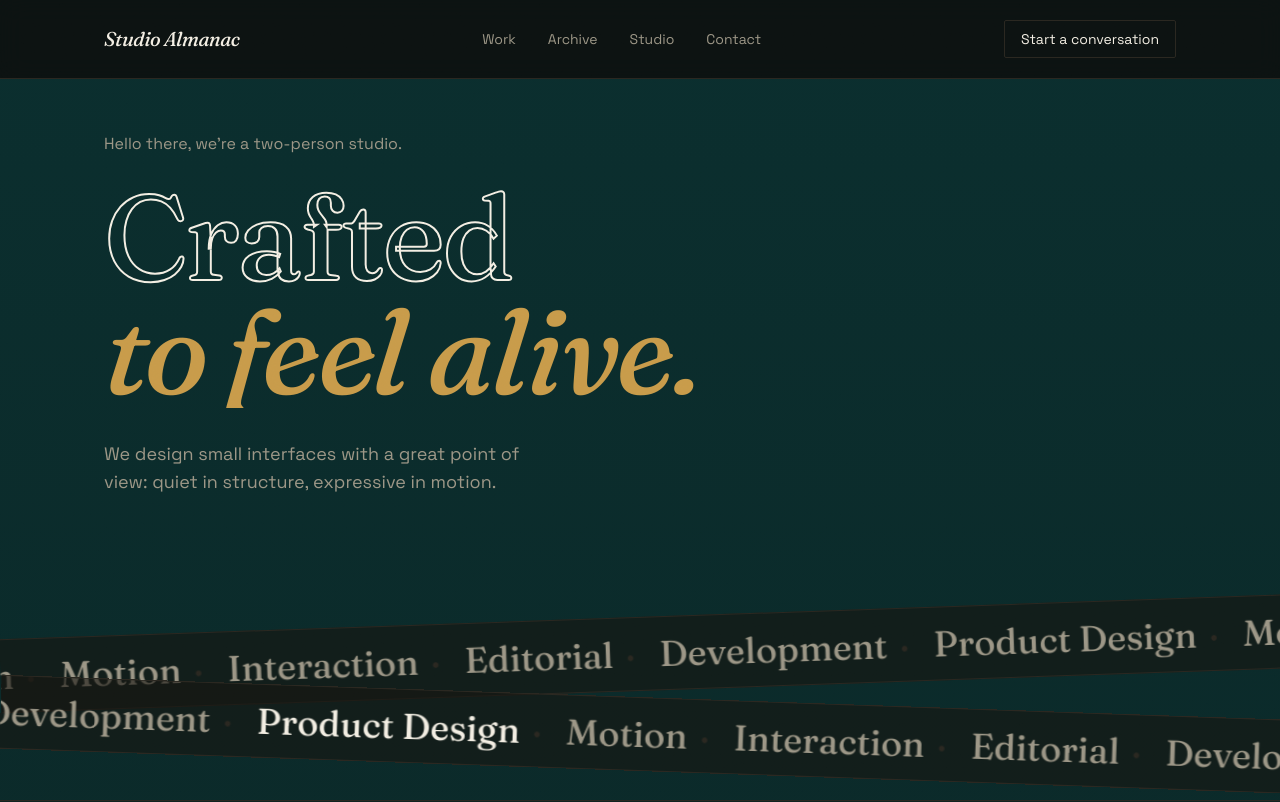
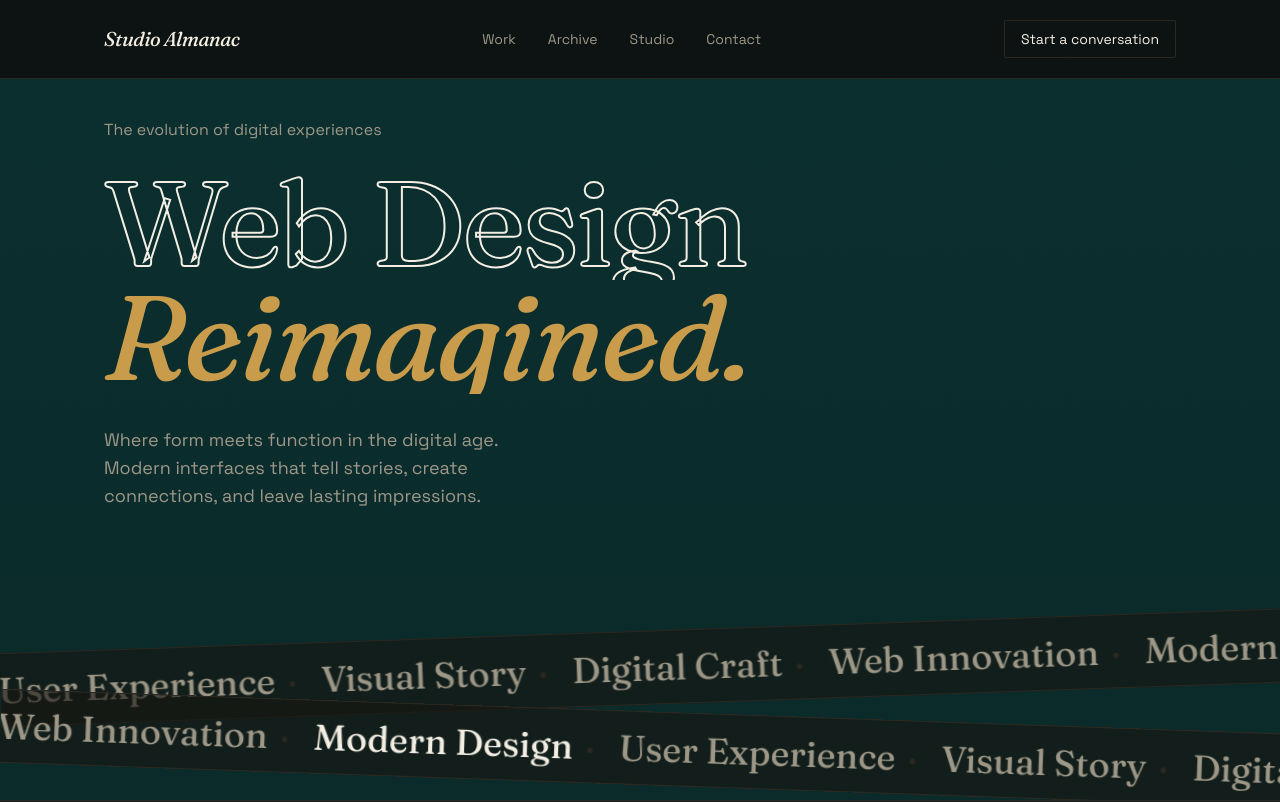
Before and after one commit to Yves-Tabor/Web-designer, a React (Vite) app: page / in a window 1280 px wide. Shown: the top 802 px of the page. Built offline with nearby package versions, Linux system fonts and the light colour scheme; the HTML template or start-up script is replaced by a standard one.

Commit message:
feat: added text content for 2 first sections

```diff
--- a/src/components/Hero.tsx
+++ b/src/components/Hero.tsx
@@ -4,11 +4,11 @@ import { usePrefersReducedMotion } from '../hooks/usePrefersReducedMotion'
 import { MarqueeBand } from './MarqueeBand'
 
 const MARQUEE_WORDS = [
-  'Product Design',
-  'Motion',
-  'Interaction',
-  'Editorial',
-  'Development',
+  'Modern Design',
+  'User Experience',
+  'Visual Story',
+  'Digital Craft',
+  'Web Innovation',
 ]
 
 /**
@@ -82,7 +82,7 @@ export function Hero() {
           ref={eyebrowRef}
           className="mb-6 text-sm text-muted md:text-base"
         >
-          Hello there, we&rsquo;re a two-person studio.
+          The evolution of digital experiences
         </p>
 
         <h1 className="font-display text-balance text-[15vw] leading-[0.95] tracking-tight md:text-[7.5rem]">
@@ -90,10 +90,10 @@ export function Hero() {
             ref={outlineRef}
             className="block text-transparent [-webkit-text-stroke:1.5px_#F3EEE3] md:[-webkit-text-stroke:2px_#F3EEE3]"
           >
-            Crafted
+            Web Design
           </span>
           <span ref={fillRef} className="block italic text-gold">
-            to feel alive.
+            Reimagined.
           </span>
         </h1>
 
@@ -101,8 +101,7 @@ export function Hero() {
           ref={subRef}
           className="mt-8 max-w-md text-balance text-lg text-muted"
         >
-          We design small interfaces with a great point of view: quiet in
-          structure, expressive in motion.
+          Where form meets function in the digital age. Modern interfaces that tell stories, create connections, and leave lasting impressions.
         </p>
       </div>
 
--- a/src/components/ProjectCard.tsx
+++ b/src/components/ProjectCard.tsx
@@ -21,7 +21,7 @@ export function ProjectCard({ project }: { project: Project }) {
             <span className="text-sm text-muted">{project.placeholder}</span>
           </div>
 
-          <div className="absolute inset-0 flex flex-col justify-end bg-black/70 p-6 opacity-0 transition-opacity duration-300 ease-out group-hover:opacity-100 group-focus-within:opacity-100">
+          <div className="absolute inset-0 flex flex-col bg-black/70 p-6 opacity-0 transition-all duration-300 ease-out group-hover:opacity-100 group-focus-within:opacity-100 -translate-y-full group-hover:translate-y-0 group-focus-within:translate-y-0">
             <p className="text-balance text-ink">{project.description}</p>
             <span className="mt-4 inline-block w-fit border-b border-gold text-sm text-gold">
               View project
--- a/src/components/Studio.tsx
+++ b/src/components/Studio.tsx
@@ -2,16 +2,16 @@ import { motion, useReducedMotion } from 'framer-motion'
 
 const PRINCIPLES = [
   {
-    title: 'Motion answers, it doesn\u2019t perform.',
-    body: 'Something moves because the interface changed, not because we wanted a flourish.',
+    title: 'Design with purpose, not decoration.',
+    body: 'Every element serves a function. Beauty emerges from clarity, not excess.',
   },
   {
-    title: 'Nothing important lives only in an animation.',
-    body: 'If motion were switched off tomorrow, every screen would still make sense.',
+    title: 'Users come first, always.',
+    body: 'Great design disappears. It guides without demanding attention.',
   },
   {
-    title: 'One bold move per screen.',
-    body: 'We pick the thing worth noticing, then keep everything around it quiet.',
+    title: 'Simplicity is the ultimate sophistication.',
+    body: 'The best interfaces solve complex problems with elegant solutions.',
   },
 ]
 
@@ -27,14 +27,12 @@ export function Studio() {
           viewport={{ once: true, margin: '-100px' }}
           transition={{ duration: reduceMotion ? 0.2 : 0.6 }}
         >
-          <p className="text-sm text-muted">The studio</p>
+          <p className="text-sm text-muted">The philosophy</p>
           <h2 className="mt-3 font-display text-3xl text-ink md:text-4xl">
-            Two people, one point of view.
+            Design that speaks.
           </h2>
           <p className="mt-6 max-w-sm text-balance text-muted">
-            Almanac is small on purpose. Every project gets both of us, start
-            to finish, which is the only way we know to keep an interface
-            feeling considered rather than assembled.
+            Web design has evolved from static pages to living experiences. We believe in creating interfaces that communicate, connect, and inspire through thoughtful visual storytelling.
           </p>
         </motion.div>
 
--- a/src/components/WorkGrid.tsx
+++ b/src/components/WorkGrid.tsx
@@ -19,14 +19,13 @@ export function WorkGrid() {
       <div className="mx-auto max-w-6xl px-6 md:px-10">
         <div className="mb-16 flex flex-col justify-between gap-4 md:flex-row md:items-end">
           <div>
-            <p className="text-sm text-muted">Selected work</p>
+            <p className="text-sm text-muted">Design showcase</p>
             <h2 className="mt-3 font-display text-4xl text-ink md:text-5xl">
-              Six ways we&rsquo;ve applied it.
+              Exploring modern web design.
             </h2>
           </div>
           <p className="max-w-xs text-balance text-sm text-muted">
-            Hover or tab into any piece for the brief. Every title and
-            category is readable on its own, with or without the overlay.
+            Each piece tells a story of how design shapes digital experiences. Hover to discover the narrative behind each visual.
           </p>
         </div>
 
--- a/src/data/projects.ts
+++ b/src/data/projects.ts
@@ -12,57 +12,57 @@ export interface Project {
 // labelled frame automatically when no `image` is supplied.
 export const projects: Project[] = [
   {
-    id: 'almanac',
-    title: 'Almanac',
-    category: 'Product design',
+    id: 'minimalist',
+    title: 'Minimalist Aesthetics',
+    category: 'Visual Design',
     year: '2026',
     description:
-      'A journaling app rebuilt around a single scroll. We replaced its settings maze with one continuous, searchable timeline.',
-    placeholder: 'Almanac — cover frame',
+      'The art of saying more with less. Explore how whitespace, typography, and deliberate restraint create powerful visual statements.',
+    placeholder: 'Minimalist Design — cover frame',
   },
   {
-    id: 'lowtide',
-    title: 'Low Tide',
-    category: 'Brand & site',
+    id: 'darkmode',
+    title: 'Dark Mode Evolution',
+    category: 'Interface Design',
     year: '2025',
     description:
-      'A tidal-research nonprofit needed a home that felt as unhurried as its subject. Long scrolls, slow reveals, no dashboards.',
-    placeholder: 'Low Tide — cover frame',
+      'From high-contrast necessity to sophisticated aesthetic. How dark interfaces have transformed from accessibility feature to design choice.',
+    placeholder: 'Dark Mode — cover frame',
   },
   {
-    id: 'ferrous',
-    title: 'Ferrous',
-    category: 'Interaction design',
+    id: 'microinteractions',
+    title: 'Microinteractions',
+    category: 'Motion Design',
     year: '2025',
     description:
-      'An industrial parts catalogue for people who already know what they want. We designed for speed and cut every unnecessary step.',
-    placeholder: 'Ferrous — cover frame',
+      'Small details, big impact. The subtle animations that guide users and add personality to digital experiences.',
+    placeholder: 'Microinteractions — cover frame',
   },
   {
-    id: 'nightcall',
-    title: 'Nightcall',
-    category: 'Motion & UI',
+    id: 'gradients',
+    title: 'Gradient Renaissance',
+    category: 'Color Theory',
     year: '2024',
     description:
-      'A late-night radio archive. The signature moment: tuning between stations is a physical, frictioned drag, not a dropdown.',
-    placeholder: 'Nightcall — cover frame',
+      'The return of vibrant color blends. How modern gradients moved from 90s nostalgia to contemporary sophistication.',
+    placeholder: 'Gradients — cover frame',
   },
   {
-    id: 'quiethours',
-    title: 'Quiet Hours',
-    category: 'Product design',
+    id: 'typography',
+    title: 'Typography Systems',
+    category: 'Type Design',
     year: '2024',
     description:
-      'A focus-timer for shared studios. The whole interface dims in step with the timer, so the UI itself models the quiet it asks for.',
-    placeholder: 'Quiet Hours — cover frame',
+      'Building visual hierarchy through type. The systematic approach to selecting and pairing fonts for digital interfaces.',
+    placeholder: 'Typography — cover frame',
   },
   {
-    id: 'harbor',
-    title: 'Harbor Index',
-    category: 'Data & editorial',
+    id: 'accessibility',
+    title: 'Inclusive Design',
+    category: 'UX Principles',
     year: '2023',
     description:
-      'A shipping-data archive turned readable. Dense tables became an annotated map, built to be skimmed, not queried.',
-    placeholder: 'Harbor Index — cover frame',
+      'Design that works for everyone. How accessibility considerations lead to better experiences for all users.',
+    placeholder: 'Accessibility — cover frame',
   },
 ]
```
